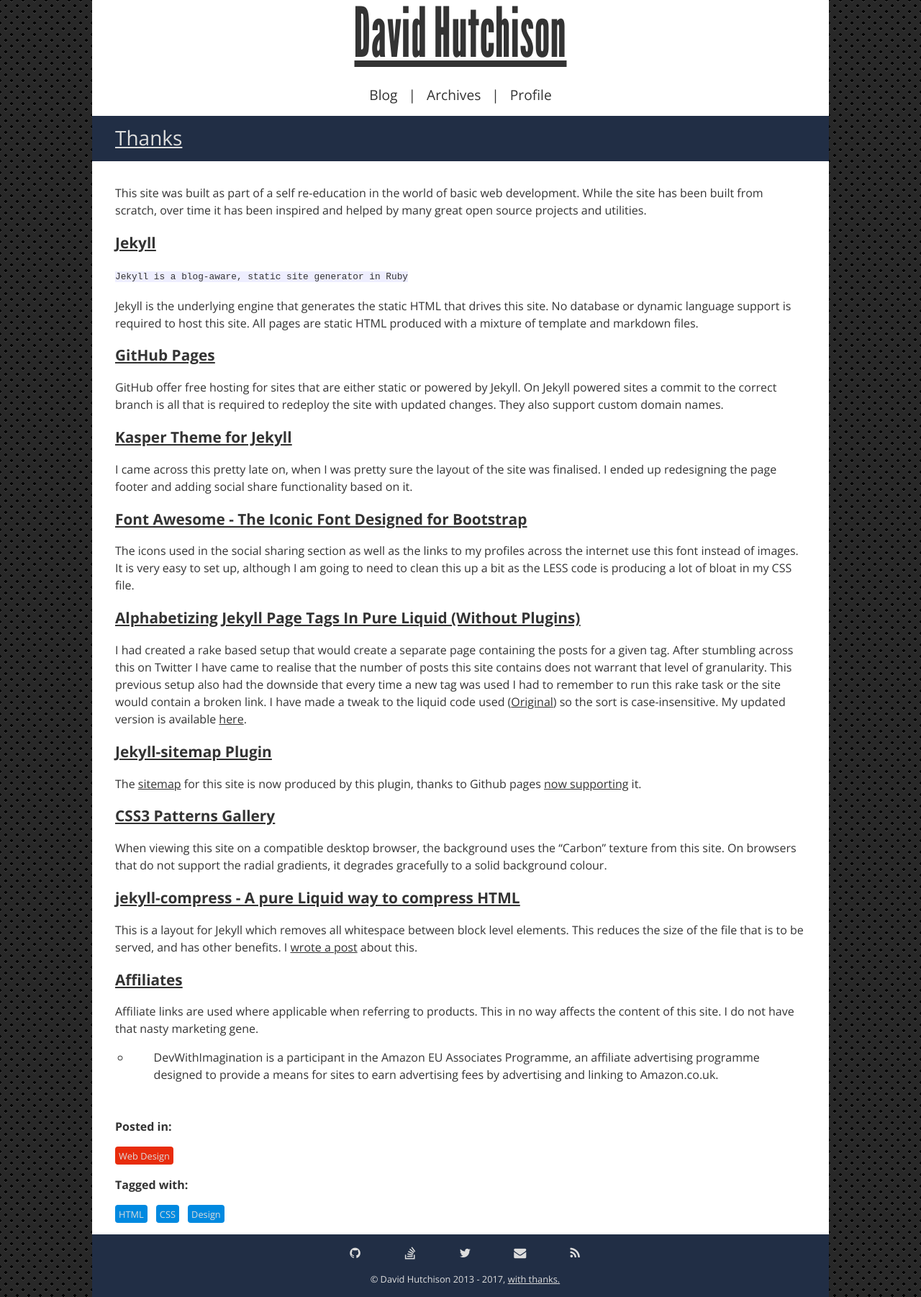
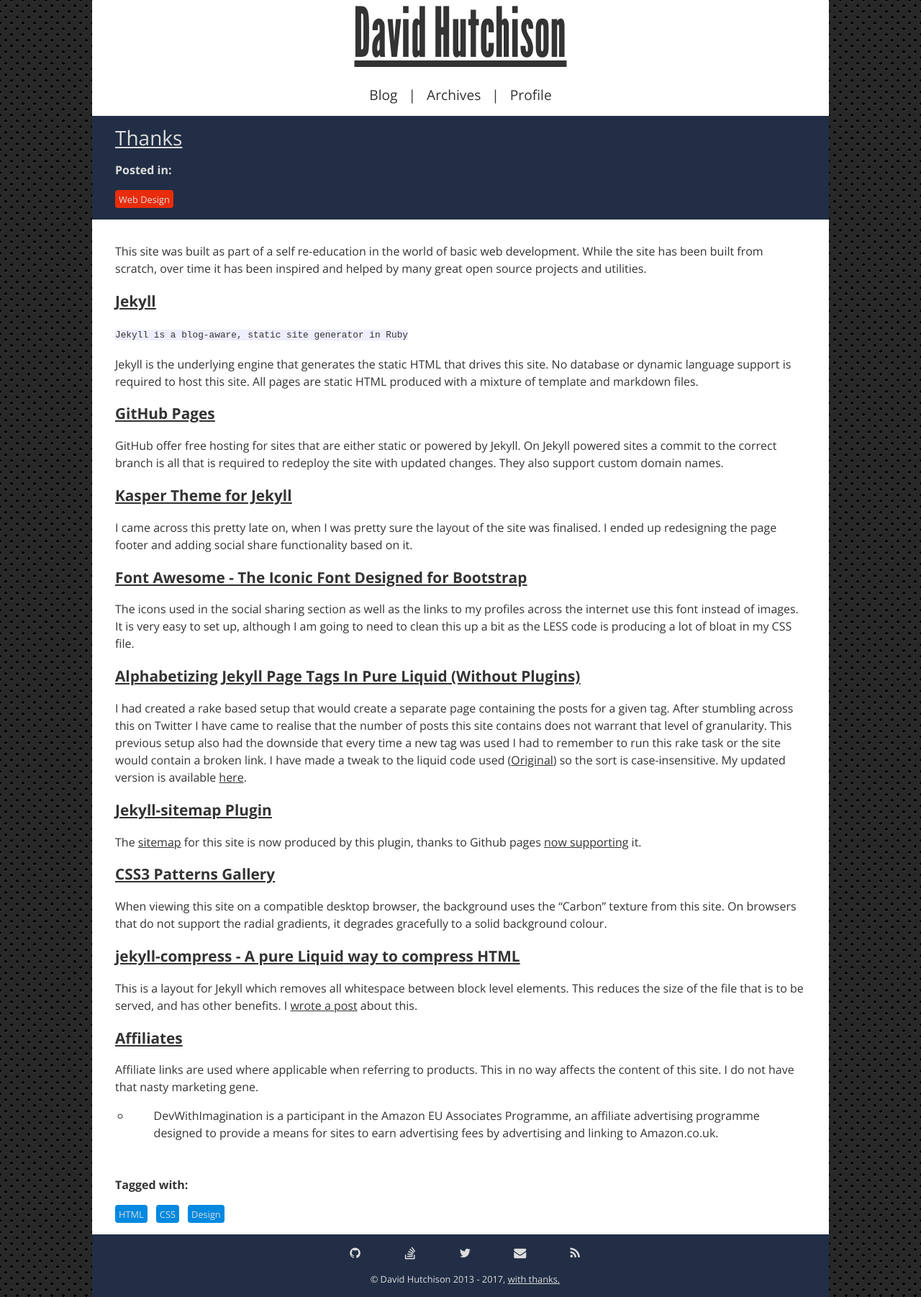
Before and after one commit to dhutchison/dhutchison.github.io, a Jekyll site: the page built from thanks.md, in a window 1280 px wide. Shown: the whole page at 72% size. Built offline with Jekyll 4.4.1, drawn with Linux system fonts in a browser that asks for light colours.

Commit message:
Moved category into header of a post

```diff
--- a/_layouts/post.html
+++ b/_layouts/post.html
@@ -4,12 +4,11 @@ post: true
 ---
 <article class="post">
 	{% assign post=page %}
-	<!-- <header class="heading"> -->
 	<header class="post-heading">
 		<h2 class="post-title">
 			<a href="{{ post.url }}" class="title">{{ post.title }}</a>
 		</h2>
-		{% if post.date or post.author %}{% endif %}
+		<div class="post-meta">
 			{% if post.date %}
 			<div class="post-date">
 				<p class="meta">
@@ -24,6 +23,8 @@ post: true
 				</p>
 			</div>
 			{% endif%}
+			{% include post_category_list.html %}
+		</div>
 	</header>
 	{% if post.series %}
 	<aside class="post-series">
@@ -59,7 +60,6 @@ post: true
 	<footer class="post-footer">
 	    <section class="footer-top">
     	    <section class="post-org">
-        		{% include post_category_list.html %}
     	    	{% include post_tag_list.html %}
     		</section>
     		<div class="clear"></div>
--- a/_sass/_postStyle.scss
+++ b/_sass/_postStyle.scss
@@ -64,6 +64,15 @@
     }
 }
 
+.post-meta {
+    display: flex;
+
+    .post-category {
+        margin-left: 1em;
+    }
+
+}
+
 .post-heading {
     @extend .heading;
 }
```
Lines whose indentation alone changed are shown as unchanged.
